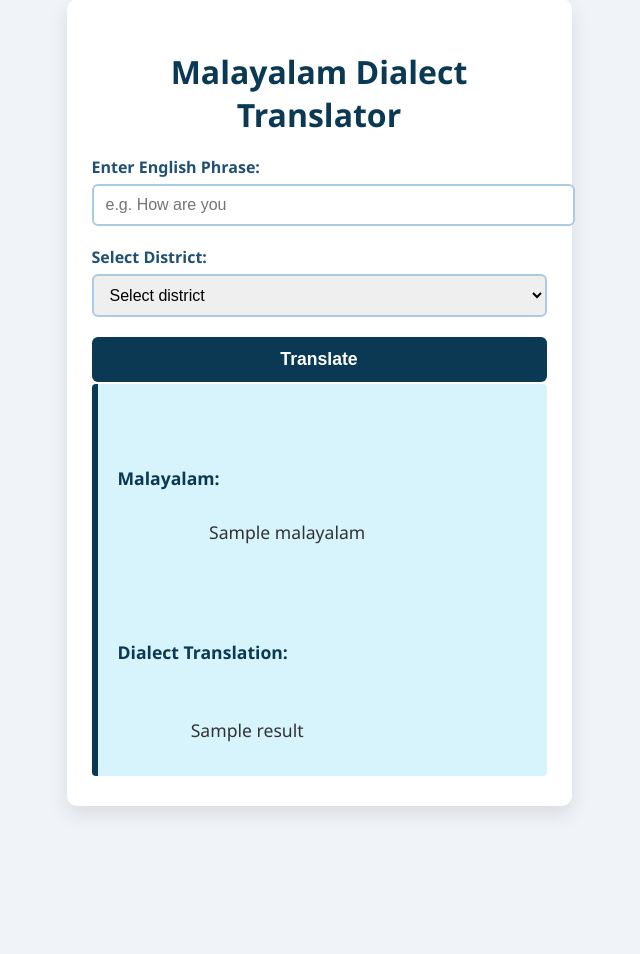
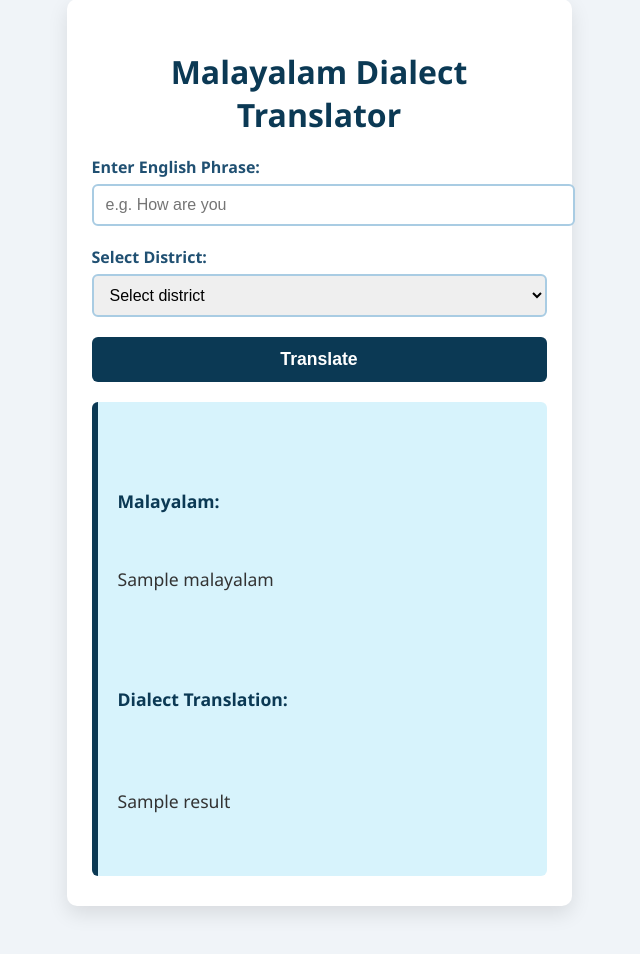
Before and after one commit to Imaswathy/Malayalam-dialect-translator, a Flask app: template templates/index.html in a window 1280 px wide. Shown: the part 49-1003 px from the top of the page, without its empty margins (321-961 px from the left). Before the commit the page ends 863 px from the top, so only its background shows below. Run offline with Flask 3, Linux system fonts and the light colour scheme; the template is opened without the code that fills it: most values are stand-ins (such as "Sample title", 1, 10 or a date in 2020).

Commit message:
Update index.html

```diff
--- a/templates/index.html
+++ b/templates/index.html
@@ -71,12 +71,12 @@
         }
 
         .result {
-            margin-top: 2px;
-            padding: 10px 20px;
+            margin-top: 20px;
+            padding: 15px 20px;
             background-color: #d7f3fc;
             border-left: 6px solid #0b3954;
             font-size: 1.1rem;
-            border-radius: 4px;
+            border-radius: 6px;
             white-space: pre-wrap;
         }
 
@@ -102,7 +102,7 @@
 
             <label for="district">Select District:</label>
             <select id="district" name="district" required>
-                <option value="" disabled selected>Select district</option>
+                <option value="" disabled {% if not request.form.get('district') %}selected{% endif %}>Select district</option>
                 {% for district in districts %}
                     <option value="{{ district }}" {% if request.form.get('district') == district %}selected{% endif %}>{{ district }}</option>
                 {% endfor %}
@@ -115,11 +115,11 @@
             <div class="result {% if '❌' in result %}error{% endif %}">
                 {% if malayalam %}
                     <div class="translation-label">Malayalam:</div>
-                    {{ malayalam }}
-                    <br><br>
+                    <div>{{ malayalam }}</div>
+                    <br>
                     <div class="translation-label">Dialect Translation:</div>
                 {% endif %}
-                {{ result }}
+                <div>{{ result }}</div>
             </div>
         {% endif %}
     </div>
```
